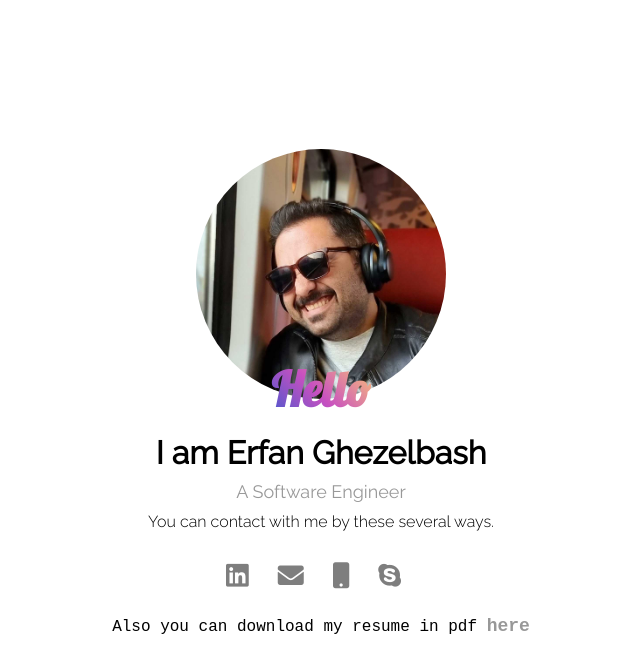
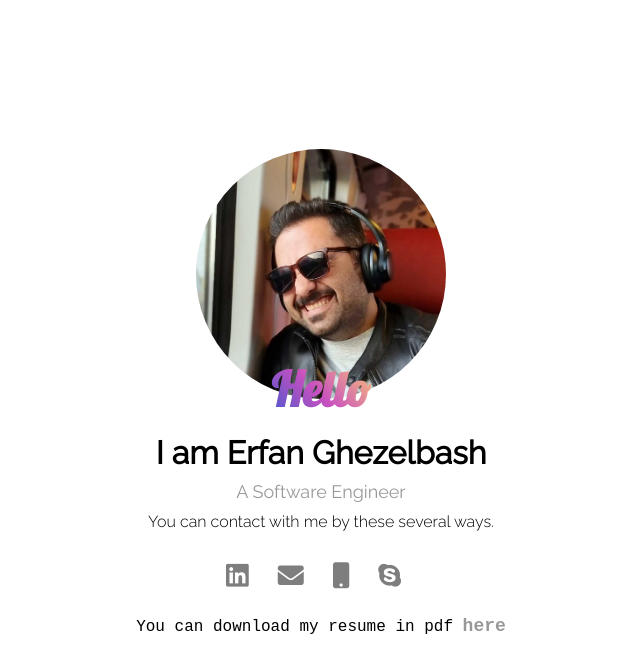
Before and after one commit to ghezelbash/ghezelbash.github.io, a plain HTML site: page index.html in a window 1280 px wide. Shown: the whole page, without its empty margins (319-959 px from the left). Drawn offline with Linux system fonts and the light colour scheme.

Commit message:
change bio text

```diff
--- a/index.html
+++ b/index.html
@@ -30,7 +30,7 @@
         <a target="_blank" href="skype:erfanghezelbash?chat"><i class="fab fa-skype"></i></a>
       </div>
 
-      <code class="bio">Also you can download my resume in pdf <a  target="_blank" href="./Erfan_Ghezelbash___Backend_Software_Engineer___PHP.pdf">here</a></code>
+      <code class="bio">You can download my resume in pdf <a  target="_blank" href="./Erfan_Ghezelbash___Backend_Software_Engineer___PHP.pdf">here</a></code>
 
     </div>
   </div>
```
